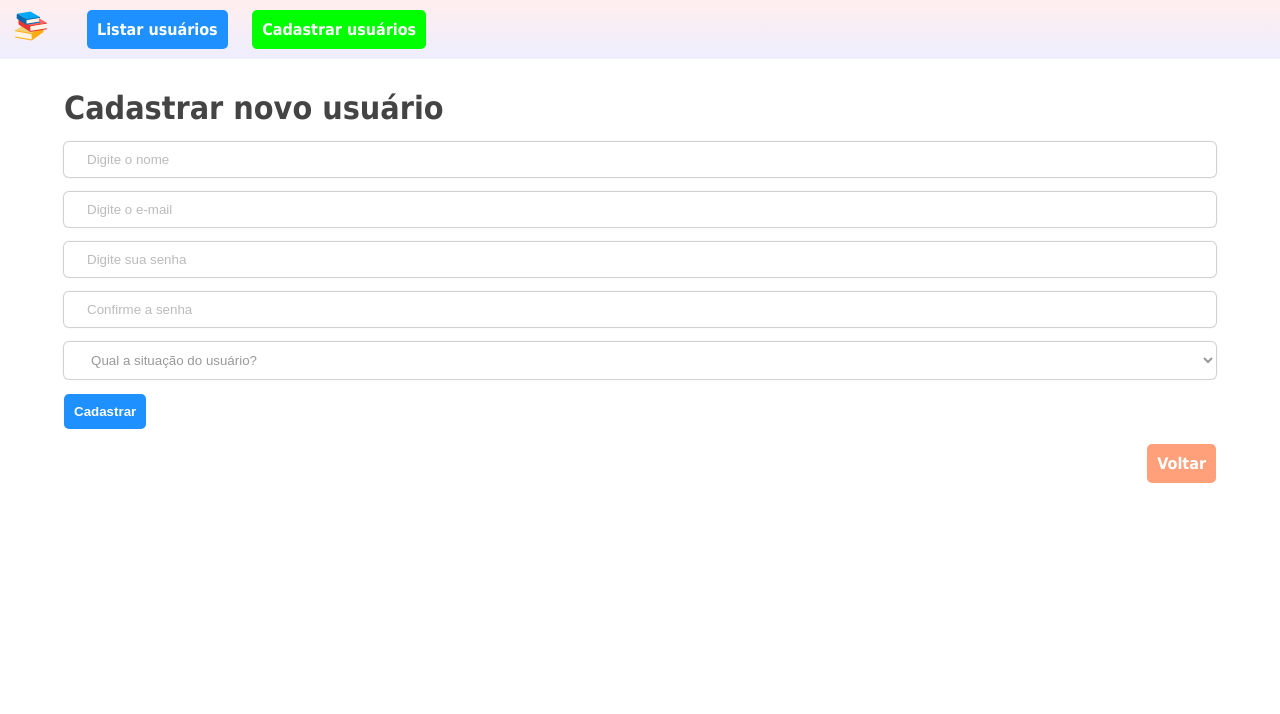
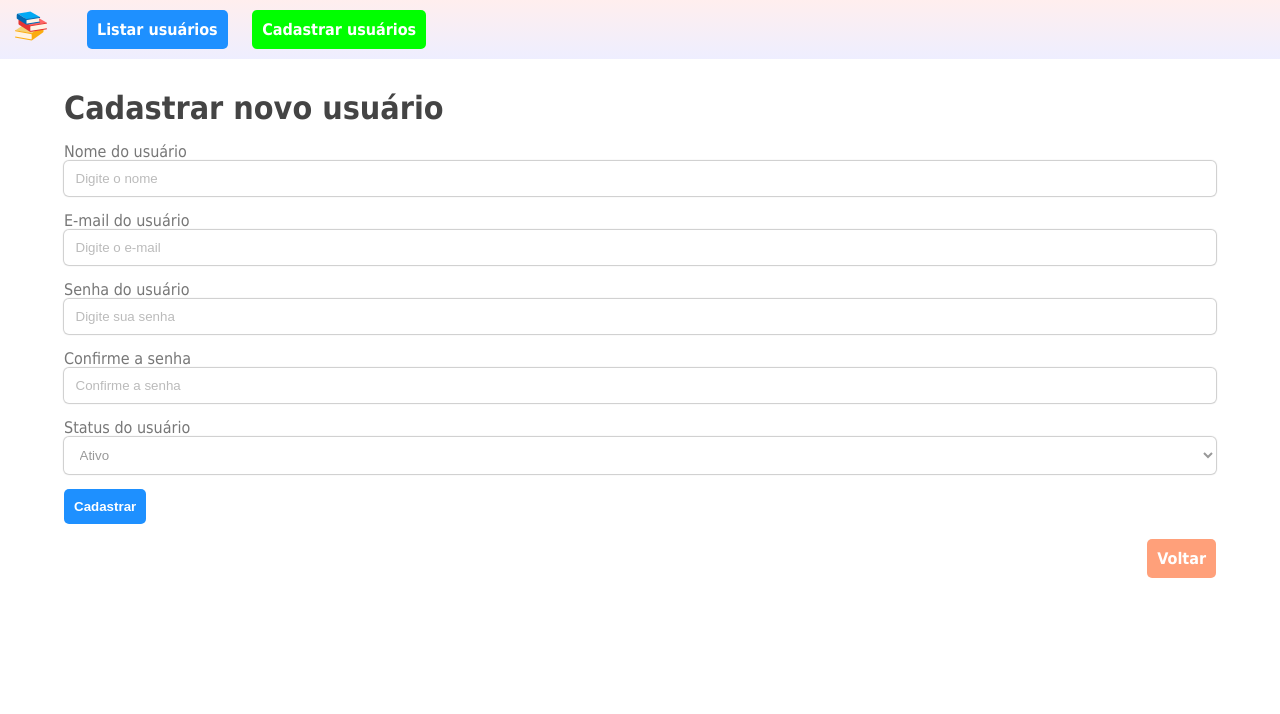
Before and after one commit to LeandroPSDev/cadastrousuarios, a PHP site: page /?page=novo in a window 1280 px wide. Shown: the top 714 px of the page. Run offline with PHP 8.4, Linux system fonts and the light colour scheme; data that the repository does not hold is empty.

Commit message:
cadastro novo usuário

```diff
--- a/css/styles.css
+++ b/css/styles.css
@@ -88,6 +88,10 @@ table tr:nth-child(2n+1) td {
     font-weight: bold;
 }
 
+.usuario-form label {
+    color: #777;
+}
+
 .usuario-voltar a {
     background: rgba(255, 160, 122, 1);
 }
@@ -116,8 +120,8 @@ table tr:nth-child(2n+1) td {
 .usuario-form select,
 .usuario-form textarea {
     box-shadow: 0 0 1px 1px #CCC;
-    padding: 10px 2%;
-    width: 96%;
+    padding: 10px 1%;
+    width: 98%;
     border-radius: 5px;
     resize: none;
     color: #999;
@@ -168,9 +172,20 @@ footer a:hover {
 }
 
 #usuarios-mensagem {
-    width: 100%;
-    padding: 10px 0;
-    color: #DD0000;
-    background: green;
+    width: 98%;
+    margin-top: 15px;
+    padding: 10px 1%;
+    color: #f08080;
+    background: rgba(240, 128, 128, 0.2);
     border-radius: 5px;
 }
+
+.alertRed input {
+    box-shadow: 0 0 2px 2px #f08080;
+    margin-top: 5px;
+}
+
+.alertRed input::placeholder,
+.alertRed label {
+    color: #f08080;
+}
--- a/novo.php
+++ b/novo.php
@@ -1,17 +1,20 @@
 <?php
 
     //Verificar se a postagem existe de acordo com os campos
-    if(isset($_POST["name"]) && isset($_POST["email"]) && isset($_POST["password"])){
-
-        $name = $_POST["name"];
-        $email = $_POST["email"];
-        $password = md5($_POST["password"]);
-        $status = $_POST["status"];
+    if(isset($_POST["name"]) && isset($_POST["email"]) && isset($_POST["password"]) && isset($_POST["confirm-password"])){
 
         //Verificar se os campos foram preenchidos
-        if(empty($name) or empty($email) or empty($password) or empty($status)){
+        if(empty($_POST["name"]) or empty($_POST["email"]) or empty($_POST["password"]) or empty($_POST["confirm-password"]) or empty($_POST["status"])){
             $erro_geral = "Todos os campos são obrigatórios!";
+        }elseif($_POST["password"] != $_POST["confirm-password"]){
+            $erro_geral = "A confirmação da senha está errada!";
+            $senhas_incorretas = "Senhas incorretas!";
         }else{
+            $name = $_POST["name"];
+            $email = $_POST["email"];
+            $password = md5($_POST["password"]);
+            $status = $_POST["status"];
+
             $sql = "INSERT INTO users (name, email, password, status) VALUES ('{$name}', '{$email}', '{$password}', '{$status}')";
             $res = $conn->query($sql);
 
@@ -36,27 +39,31 @@
 
     <?php echo (isset($erro_geral) ? "<div id='usuarios-mensagem'>".$erro_geral."</div>" : ""); ?>
 
-    <div class="usuario-form">
-        <input type="text" id="name" name="name" placeholder="Digite o nome" value="<?php echo ($_POST['name'] ? $_POST['name'] : ""); ?>" />
+    <div class="usuario-form <?php echo (isset($erro_geral) && $_POST['name'] == "" ? "alertRed" : ""); ?>">
+        <label for="name">Nome do usuário</label>
+        <input type="text" id="name" name="name" placeholder="Digite o nome" value="<?php echo (isset($_POST['name']) ? $_POST['name'] : ""); ?>" />
+    </div>
+
+    <div class="usuario-form <?php echo (isset($erro_geral) && $_POST['email'] == "" ? "alertRed" : ""); ?>">
+        <label for="email">E-mail do usuário</label>
+        <input type="email" id="email" name="email" placeholder="Digite o e-mail" value="<?php echo (isset($_POST['email']) ? $_POST['email'] : ""); ?>" />
+    </div>
+
+    <div class="usuario-form <?php echo (isset($erro_geral) && $_POST['password'] == "" ? "alertRed" : ""); ?>">
+        <label for="password">Senha do usuário</label>
+        <input type="password" id="password" minlength="6" name="password" placeholder="Digite sua senha" value="<?php echo (isset($_POST['password']) ? $_POST['password'] : ""); ?>" >
+    </div>
+
+    <div class="usuario-form <?php echo (isset($erro_geral) && $_POST['confirm-password'] == "" ? "alertRed" : ""); ?>">
+        <label for="confirm-password">Confirme a senha</label>
+        <input type="password" id="confirm-password" name="confirm-password" placeholder="Confirme a senha" value="<?php echo (isset($_POST['confirm-password']) ? $_POST['confirm-password'] : ""); ?>" >
     </div>
 
     <div class="usuario-form">
-        <input type="email" id="email" name="email" placeholder="Digite o e-mail" value="<?php echo ($_POST['email'] ? $_POST['email'] : ""); ?>" />
-    </div>
-
-    <div class="usuario-form">
-        <input type="password" id="password" minlength="6" name="password" placeholder="Digite sua senha" value="<?php echo ($_POST['password'] ? $_POST['password'] : ""); ?>" >
-    </div>
-
-    <div class="usuario-form">
-        <input type="password" id="confirm-password" name="confirm-password" placeholder="Confirme a senha" value="<?php echo ($_POST['confirm-password'] ? $_POST['confirm-password'] : ""); ?>" >
-    </div>
-
-    <div class="usuario-form">
-        <select name="status" class="form-control">
-            <option value="" disabled selected>Qual a situação do usuário?</option>
-            <option value="Y">Ativo</option>
-            <option value="N">Inativo</option>
+        <label for="status">Status do usuário</label>
+        <select name="status">
+            <option value="Y" <?php echo (isset($erro_geral) && $_POST['status'] == "Y" ? "selected" : ""); ?>>Ativo</option>
+            <option value="N" <?php echo (isset($erro_geral) && $_POST['status'] == "N" ? "selected" : ""); ?>>Inativo</option>
         </select>
     </div>
 
```
